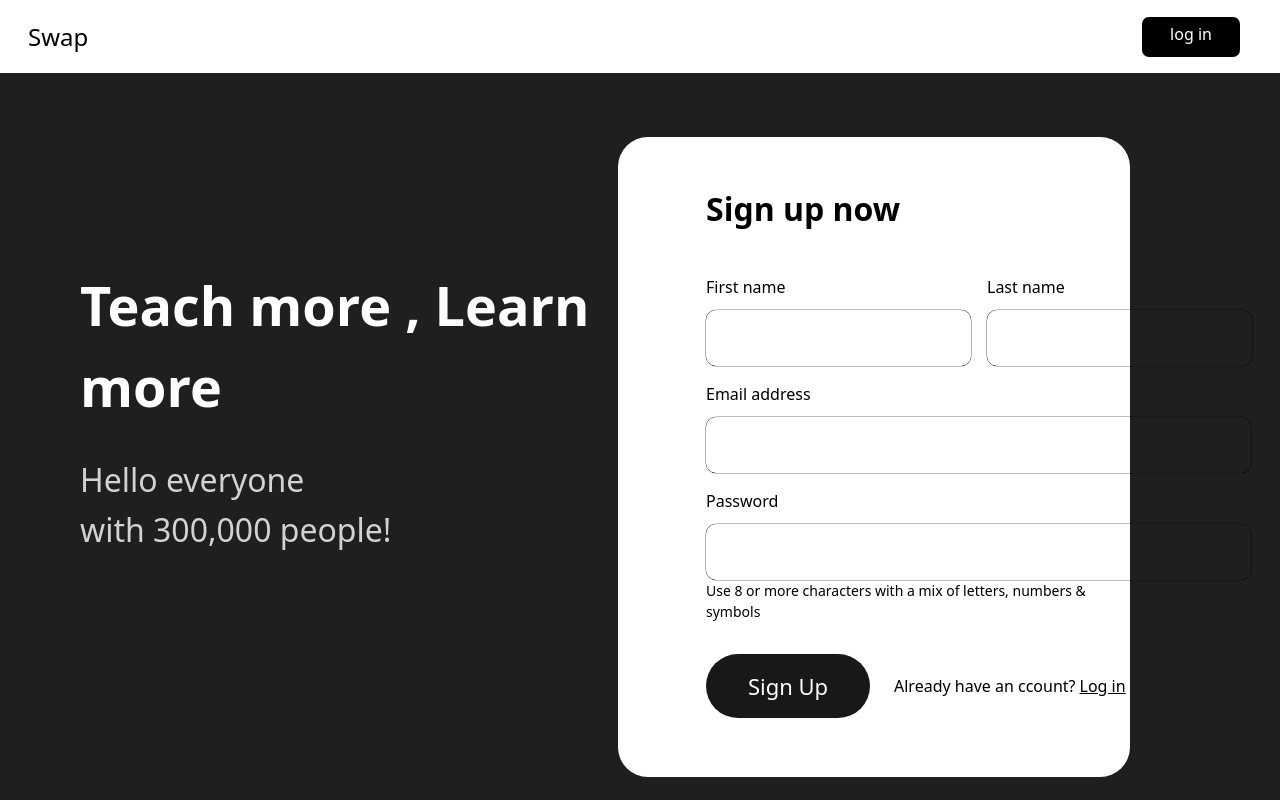
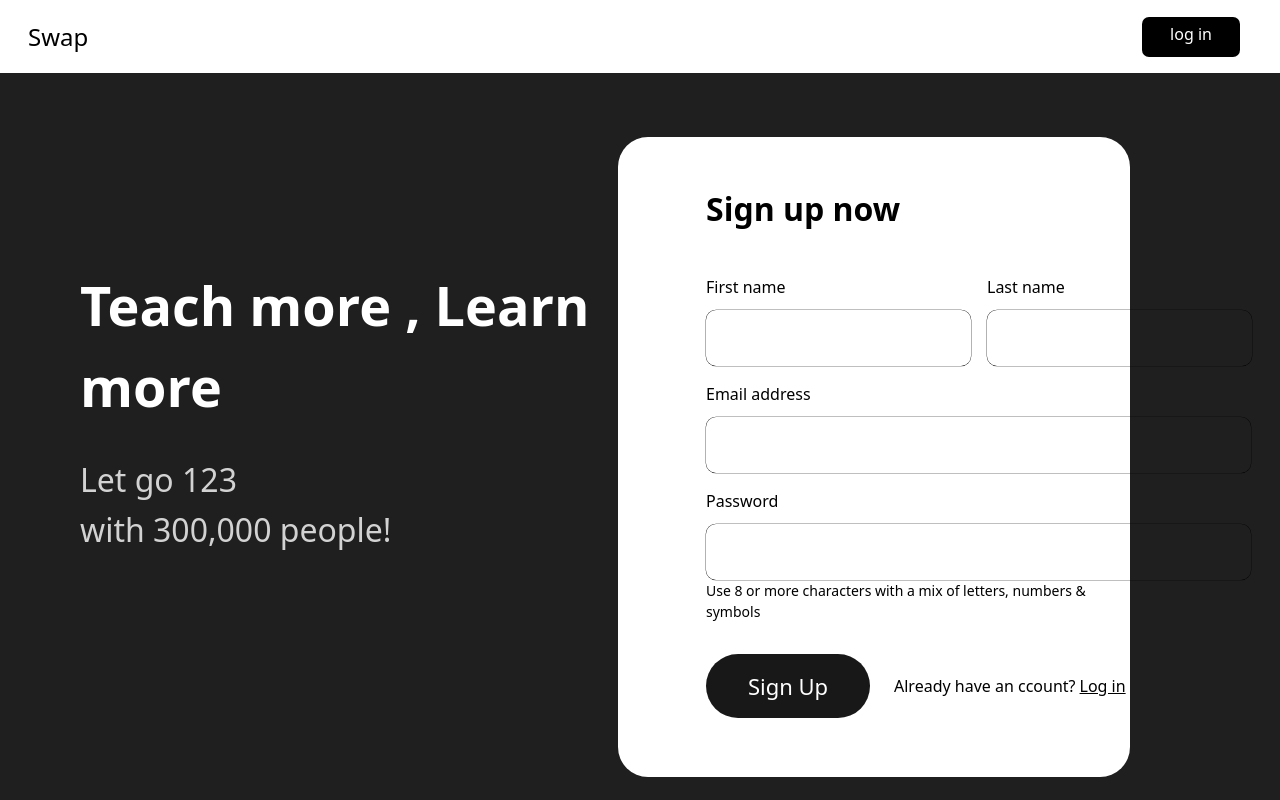
Before and after one commit to Stepreneur/Swap, a website: page src/index.html in a window 1280 px wide. Drawn offline with Linux system fonts and the light colour scheme.

Commit message:
change some text again

```diff
--- a/src/index.html
+++ b/src/index.html
@@ -16,7 +16,7 @@
             <div class="text-[54px] text-white font-bold">Teach more , Learn more</div>
             <div>
 
-                <div class="text-white opacity-80 text-[32px]  text-lg">Hello everyone</div>
+                <div class="text-white opacity-80 text-[32px]  text-lg">Let go 123</div>
 
                 <div class="text-white opacity-80 text-[32px]  text-lg">with 300,000 people!</div>
             </div>
```
